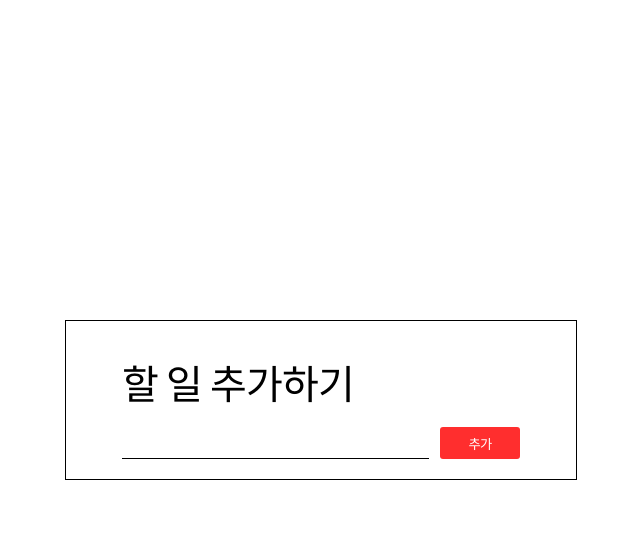
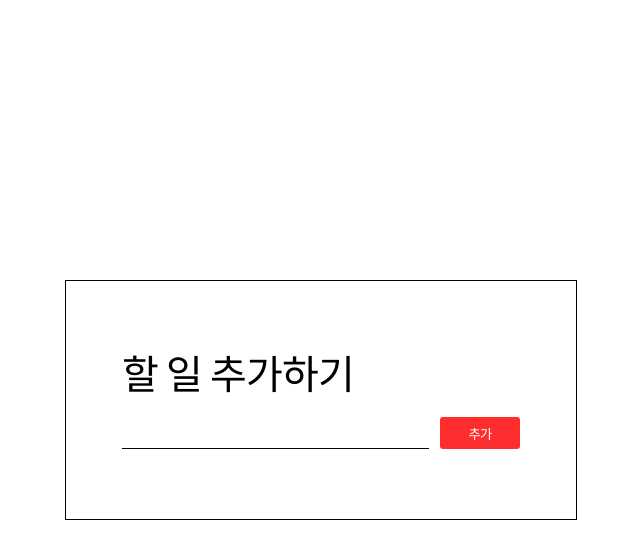
Before and after one commit to eungang3/2021CS50Web, a Django app: page /todolist/add in a window 1280 px wide. Shown: the top 559 px of the page, without its empty margins (319-959 px from the left). Run offline with Django 3.2, Linux system fonts and the light colour scheme; some libraries are stand-ins or nearby versions.

Commit message:
adjusted style

```diff
--- a/sandbox/lecture3/todo/todolist/static/todolist/styles.css
+++ b/sandbox/lecture3/todo/todolist/static/todolist/styles.css
@@ -113,4 +113,8 @@ input[type="text"] {
 
 .add-main {
     height: 20%;
+    min-height: 15rem;
+    flex-direction: column;
+    justify-content: center;
+    align-items: center;
 }
```
